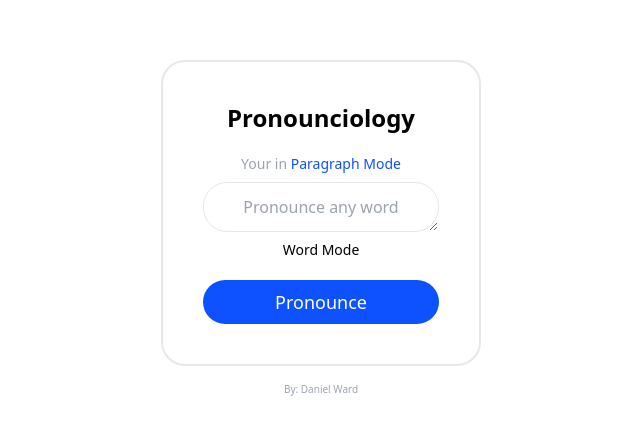
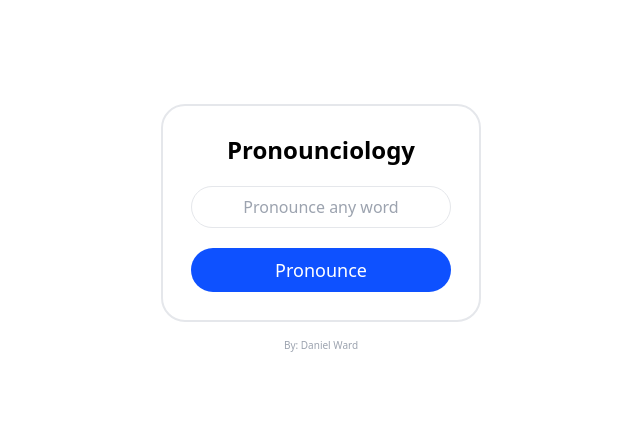
Before and after one commit to Quarantiine/Pronounciology, a Next.js app: page / in a window 1280 px wide. Shown: the part 172-606 px from the top of the page, without its empty margins (319-959 px from the left). Built offline with nearby package versions, Linux system fonts and the light colour scheme.

Commit message:
bug fixes

```diff
--- a/src/app/layout.js
+++ b/src/app/layout.js
@@ -1,3 +1,4 @@
+import Head from "next/head";
 import "./globals.css";
 
 export const metadata = {
@@ -8,6 +9,9 @@ export const metadata = {
 export default function RootLayout({ children }) {
 	return (
 		<html lang="en">
+			<Head>
+				<link rel="icon" href={"../app/favicon.ico"} />
+			</Head>
 			<body className="">{children}</body>
 		</html>
 	);
--- a/src/components/PronounceContainer.jsx
+++ b/src/components/PronounceContainer.jsx
@@ -1,12 +1,17 @@
 "use client";
-import React, { useEffect, useState } from "react";
+import React, { useState } from "react";
 
-export default function PronounceContainer() {
-	const [textMode, setTextMode] = useState(false);
+export default function PronounceContainer({}) {
 	const [inputText, setInputText] = useState("");
 
+	const handleTextChange = (value) => {
+		setInputText(value);
+	};
+
+	const handleSubmit = (e) => {
+		e.preventDefault();
+
 		const msg = new SpeechSynthesisUtterance();
-	msg.text = inputText;
 
 		const voices = window.speechSynthesis.getVoices();
 		msg.voice = voices[158];
@@ -15,17 +20,9 @@ export default function PronounceContainer() {
 		msg.pitch = 1; // From 0 to 2
 		msg.lang = "en";
 
-	const handleTextMode = () => {
-		setTextMode(!textMode);
-	};
-
-	const handleTextChange = (value) => {
-		setInputText(value);
-	};
-
-	const handleSpeech = () => {
 		if ("speechSynthesis" in window) {
 			if (inputText) {
+				msg.text = inputText;
 				speechSynthesis.speak(msg);
 			}
 		} else {
@@ -33,25 +30,14 @@ export default function PronounceContainer() {
 		}
 	};
 
-	// useEffect(() => {
-	// 	speechSynthesis.getVoices().forEach(function (voice, index) {
-	// 		console.log(index + 1, voice.name, voice.default ? voice.default : false);
-	// 	});
-	// });
-
 	return (
 		<>
-			<div className="w-80 h-fit bg-white border-2 rounded-3xl p-10 flex flex-col justify-center items-center gap-5">
-				<h1 className="text-2xl font-semibold">Pronounciology</h1>
+			<form className="w-[90%] sm:w-80 h-fit bg-white border-2 rounded-3xl p-7 flex flex-col justify-center items-center gap-5">
+				<h1 className="text-xl sm:text-2xl font-semibold w-full text-center">
+					Pronounciology
+				</h1>
 
 				<div className="flex flex-col justify-center items-center w-full relative gap-2">
-					<p className="text-sm text-gray-400">
-						Your in{" "}
-						<span className="text-[#0E51FF]">
-							{!textMode ? "Paragraph Mode" : "Word Mode"}
-						</span>
-					</p>
-					{textMode ? (
 					<input
 						className="px-3 py-2 rounded-3xl outline-none border w-full text-center placeholder:text-center"
 						placeholder="Pronounce any word"
@@ -59,28 +45,12 @@ export default function PronounceContainer() {
 						onChange={(e) => handleTextChange(e.target.value)}
 						value={inputText}
 					/>
-					) : (
-						<textarea
-							className="px-4 py-3 rounded-3xl outline-none border w-full text-center placeholder:text-center min-h-[50px] max-h-[250px]"
-							placeholder="Pronounce any word"
-							rows={1}
-							type="text"
-							onChange={(e) => handleTextChange(e.target.value)}
-							value={inputText}
-						/>
-					)}
-					<button
-						onClick={handleTextMode}
-						className="w-fit h-fit rounded-full text-sm px-3 text-center hover:opacity-50 transition-all"
-					>
-						{textMode ? "Paragraph Mode" : "Word Mode"}
-					</button>
 				</div>
 
-				<button className="btn" onClick={handleSpeech}>
+				<button className="btn w-full" onClick={handleSubmit}>
 					Pronounce
 				</button>
-			</div>
+			</form>
 		</>
 	);
 }
```
Lines whose indentation alone changed are shown as unchanged.
